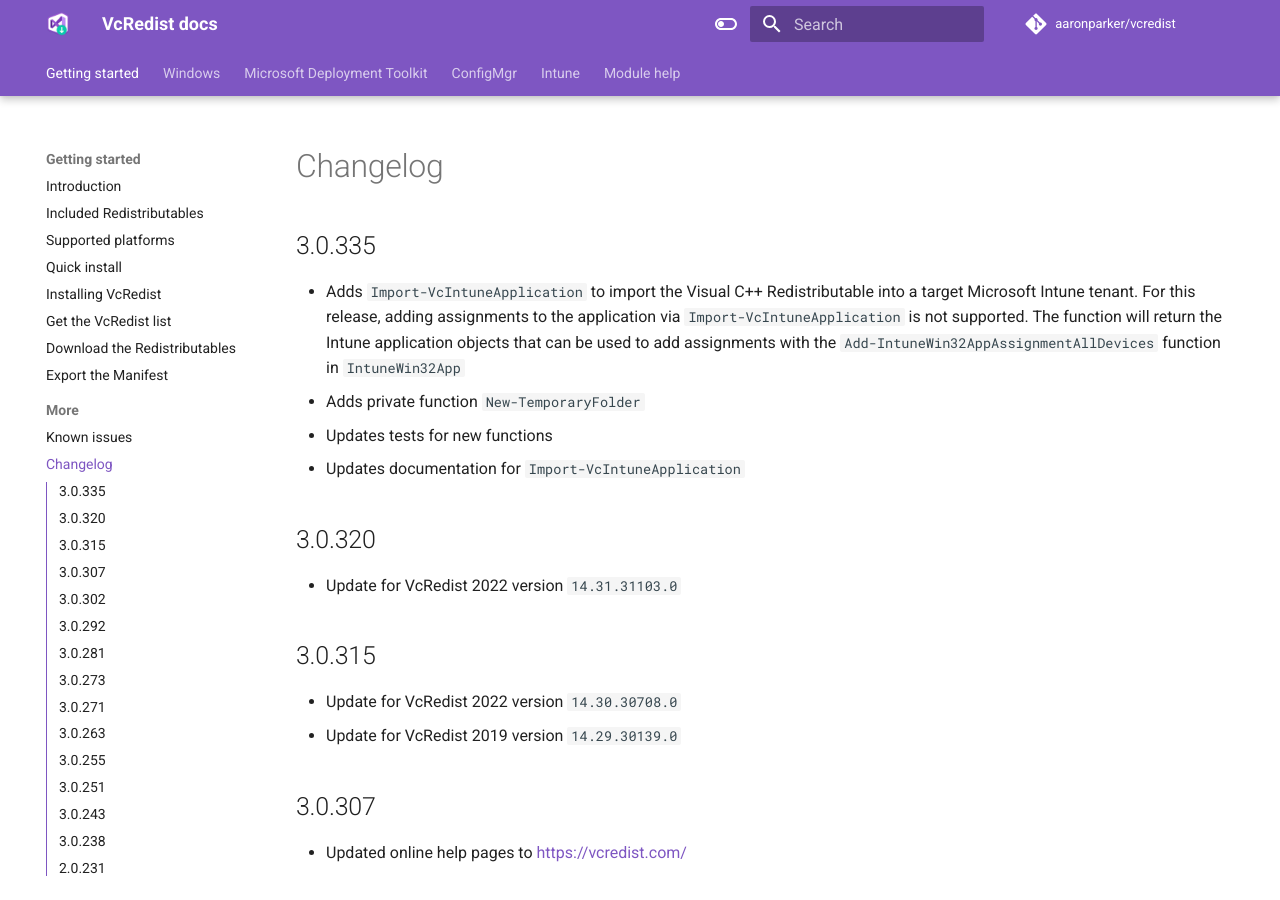
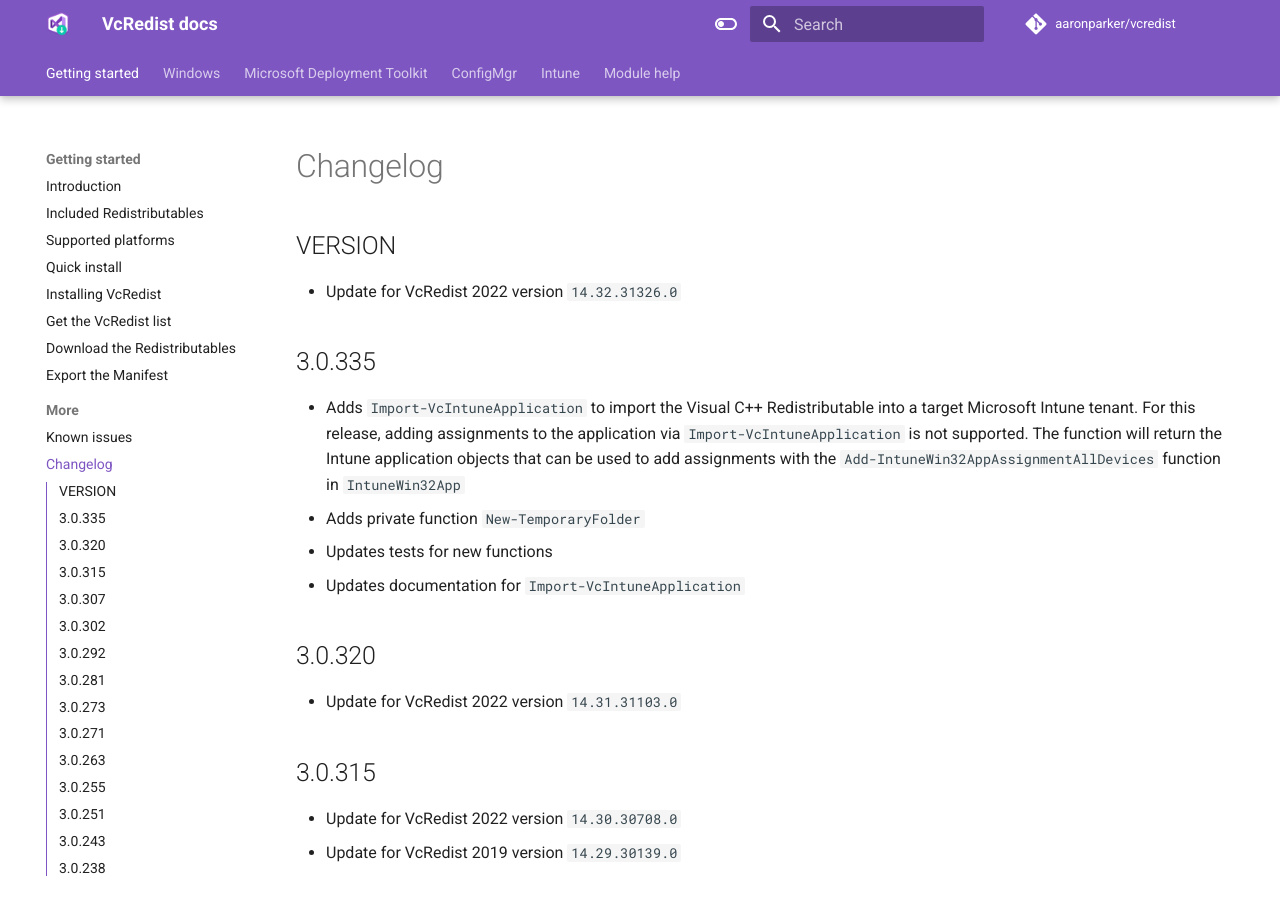
Before and after one commit to aaronparker/vcredist, an MkDocs documentation site: the page built from docs/changelog.md, in a window 1280 px wide and 900 px high. Built offline with MkDocs 1.6.1 and Material for MkDocs 9.7.7, drawn with Linux system fonts in a browser that asks for light colours; comment, search, counter and statistics services are not loaded.

Commit message:
Update changelog.md

```diff
--- a/docs/changelog.md
+++ b/docs/changelog.md
@@ -1,4 +1,8 @@
 # Changelog
+
+## VERSION
+
+* Update for VcRedist 2022 version `14.32.31326.0`
 
 ## 3.0.335
 
```
